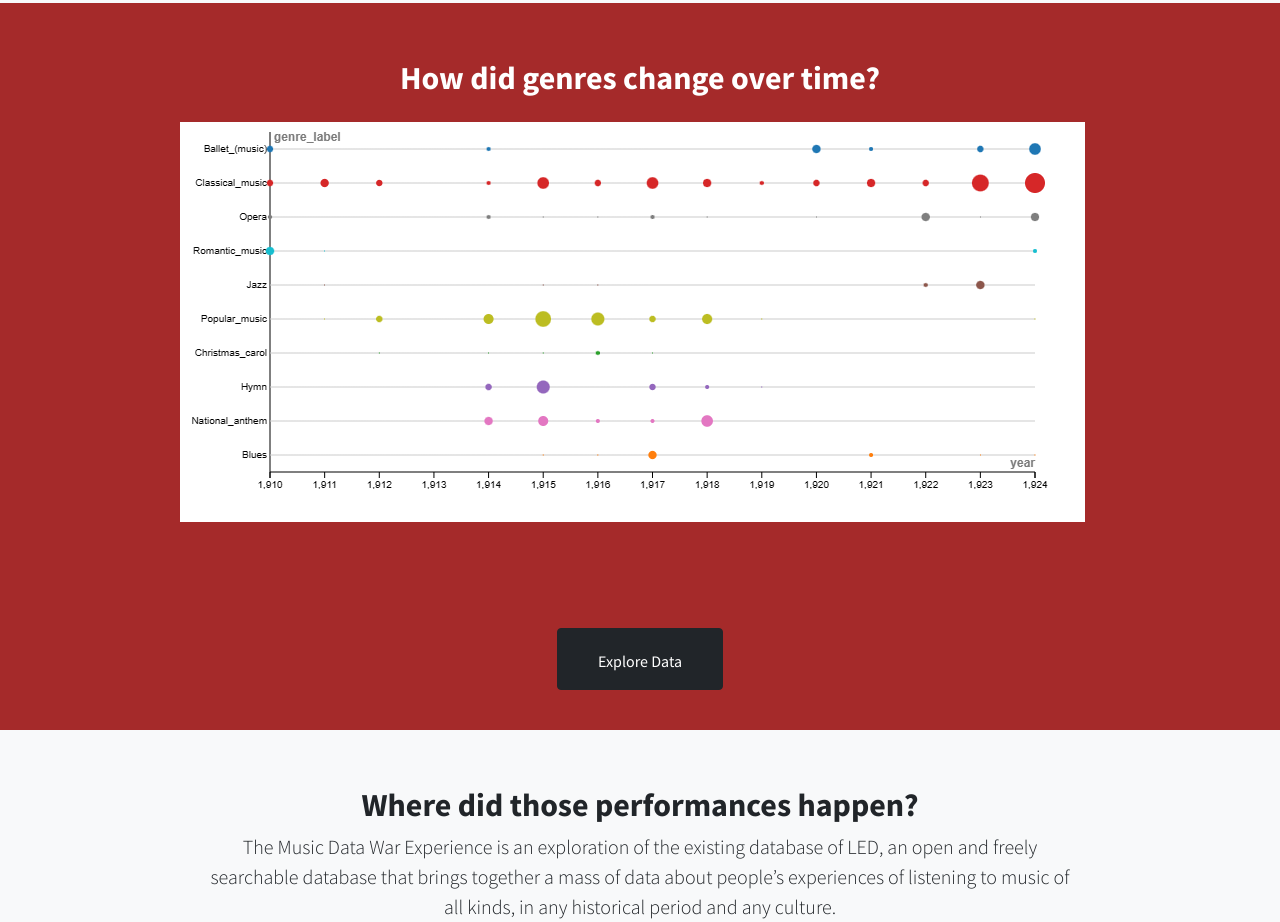
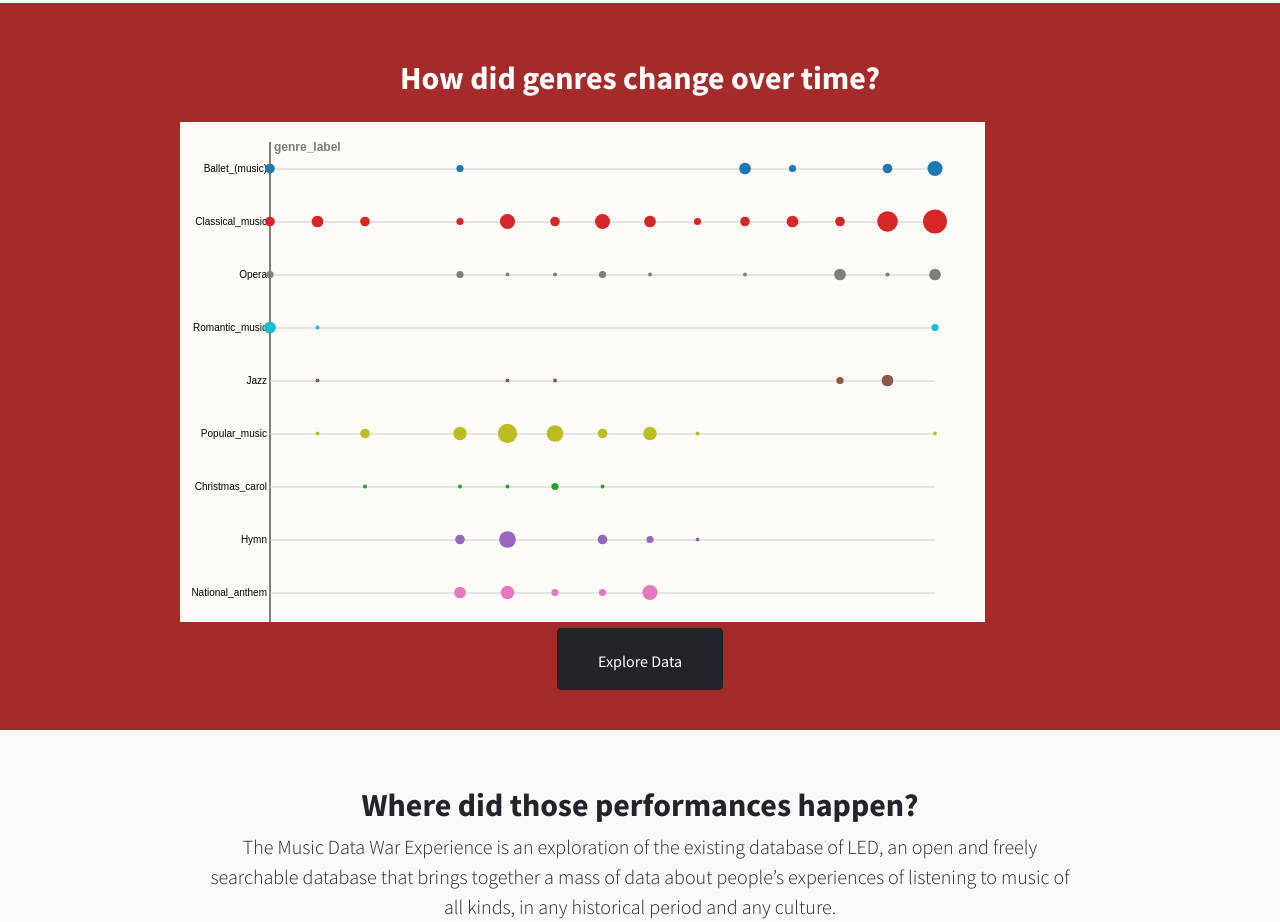
Before and after one commit to InfoViz/InfoViz, a plain HTML site: page index.html in a window 1280 px wide. Shown: the part 4400-5322 px from the top of the page. Drawn offline with nearby package versions, Linux system fonts and the light colour scheme; a script that the page names is missing.

Commit message:
svg update

```diff
--- a/index.html
+++ b/index.html
@@ -211,7 +211,7 @@
         <section class="content-section bg-primary text-white">
             <div class="container px-4 px-lg-5 text-center">
                 <h2 class="mb-4">How did genres change over time?</h2>
-                <iframe src="Graphs/Beeswarm_genres.png" width="920" height="500"></iframe>
+                <iframe src="Graphs/Beeswarm_genres.svg" width="920" height="500"></iframe>
                 <a class="btn btn-dark btn-xl" href="#services">Explore Data</a>
             </div>
         </section>
```
